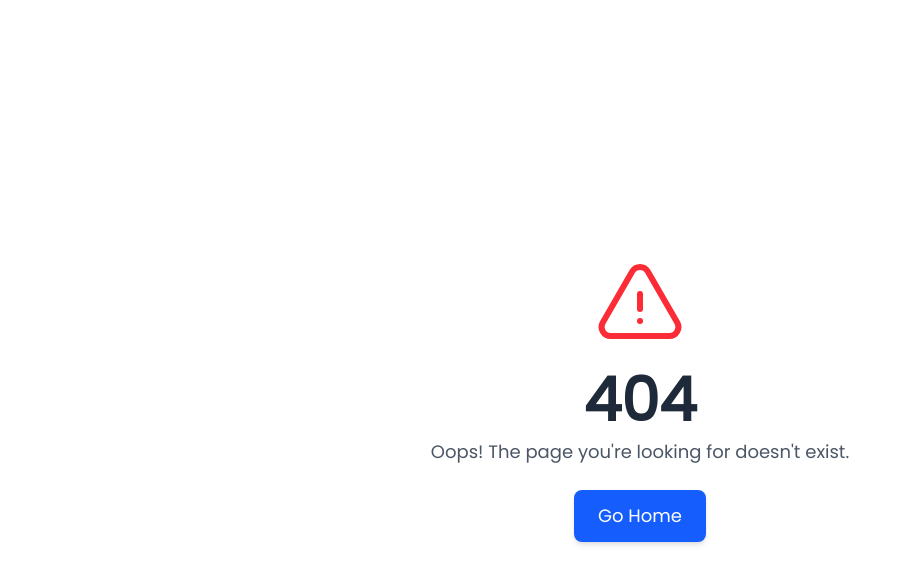
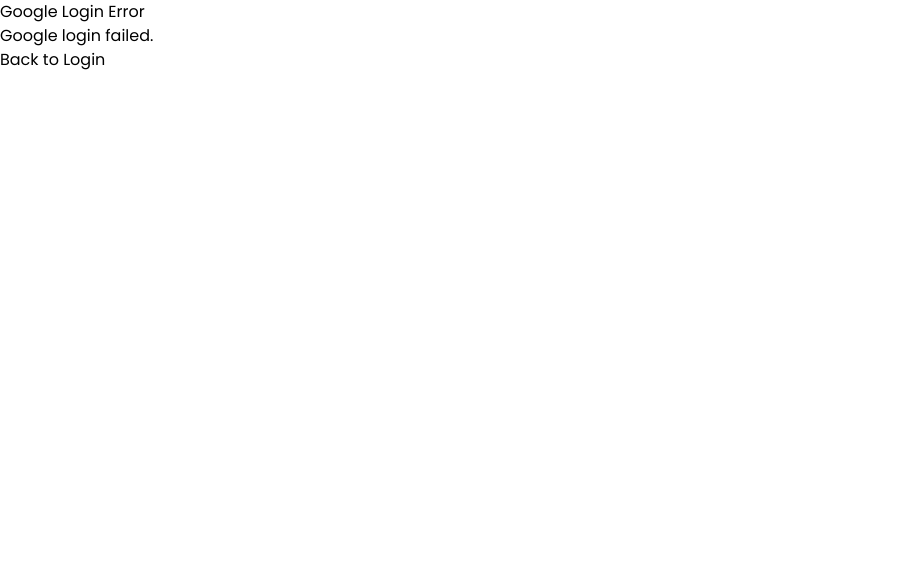
Before and after one commit to AdvanceX-AI-Private-Limited/CLIENT_DATA_PORTAL, a Vue app in the folder frontend/: page /auth/callback/error in a window 1280 px wide. Before the commit this address had no page. Shown: the top 584 px of the page, without its empty margins (0-912 px from the left). Built offline with nearby package versions, Linux system fonts and the light colour scheme.

Commit message:
google login

```diff
--- a/frontend/src/router/index.js
+++ b/frontend/src/router/index.js
@@ -142,6 +142,18 @@
 		component: () => import('@/components/Login/OauthCallback.vue')
 	},
 	{
+		path: '/auth/callback/success',
+		name: 'GoogleCallbackSuccess',
+		component: () => import('@/views/auth/GoogleCallbackSuccess.vue'),
+		meta: { requiresAuth: false }
+	},
+	{
+		path: '/auth/callback/error',
+		name: 'GoogleCallbackError',
+		component: () => import('@/views/auth/GoogleCallbackError.vue'),
+		meta: { requiresAuth: false }
+	},
+	{
 		path: '/test',
 		name: 'Test',
 		component: () => import('@/views/test/TestView.vue'),
--- /dev/null
+++ b/frontend/src/views/auth/GoogleCallbackError.vue
@@ -0,0 +1,27 @@
+<script setup>
+import { useRoute, useRouter } from 'vue-router'
+import { onMounted, ref } from 'vue'
+
+const route = useRoute()
+const router = useRouter()
+const errorMsg = ref('Google login failed.')
+
+onMounted(() => {
+  const encoded = route.query.data
+  if (encoded) {
+    try {
+      const decoded = JSON.parse(atob(encoded))
+      errorMsg.value = decoded.message || 'Google login failed.'
+    } catch (e) {
+      // ignore
+    }
+  }
+})
+</script>
+<template>
+  <div>
+    <h2>Google Login Error</h2>
+    <p>{{ errorMsg }}</p>
+    <router-link to="/login">Back to Login</router-link>
+  </div>
+</template>
--- /dev/null
+++ b/frontend/src/views/auth/GoogleCallbackSuccess.vue
@@ -0,0 +1,32 @@
+<script setup>
+import { useRoute, useRouter } from 'vue-router'
+import { useAuth } from '@/stores/useAuth'
+import { onMounted } from 'vue'
+
+const route = useRoute()
+const router = useRouter()
+const { setAuthFromApiResponse } = useAuth()
+
+onMounted(() => {
+  const encoded = route.query.data
+  if (encoded) {
+    try {
+      const decoded = JSON.parse(atob(encoded))
+      if (decoded.session_token) {
+        setAuthFromApiResponse(decoded)
+        router.replace('/') // Redirect to dashboard/home
+      } else {
+        // No session token, show error or redirect
+        router.replace('/login')
+      }
+    } catch (e) {
+      router.replace('/login')
+    }
+  } else {
+    router.replace('/login')
+  }
+})
+</script>
+<template>
+  <div>Signing you in with Google...</div>
+</template>
```
